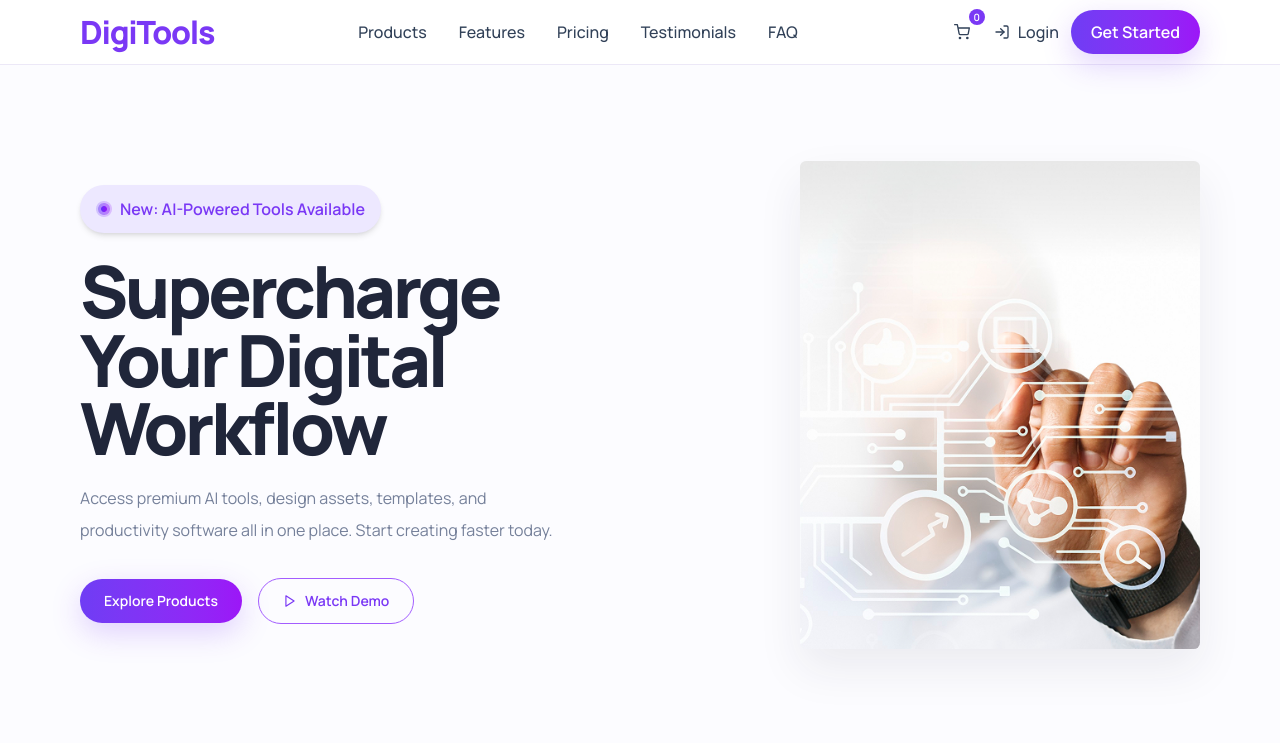
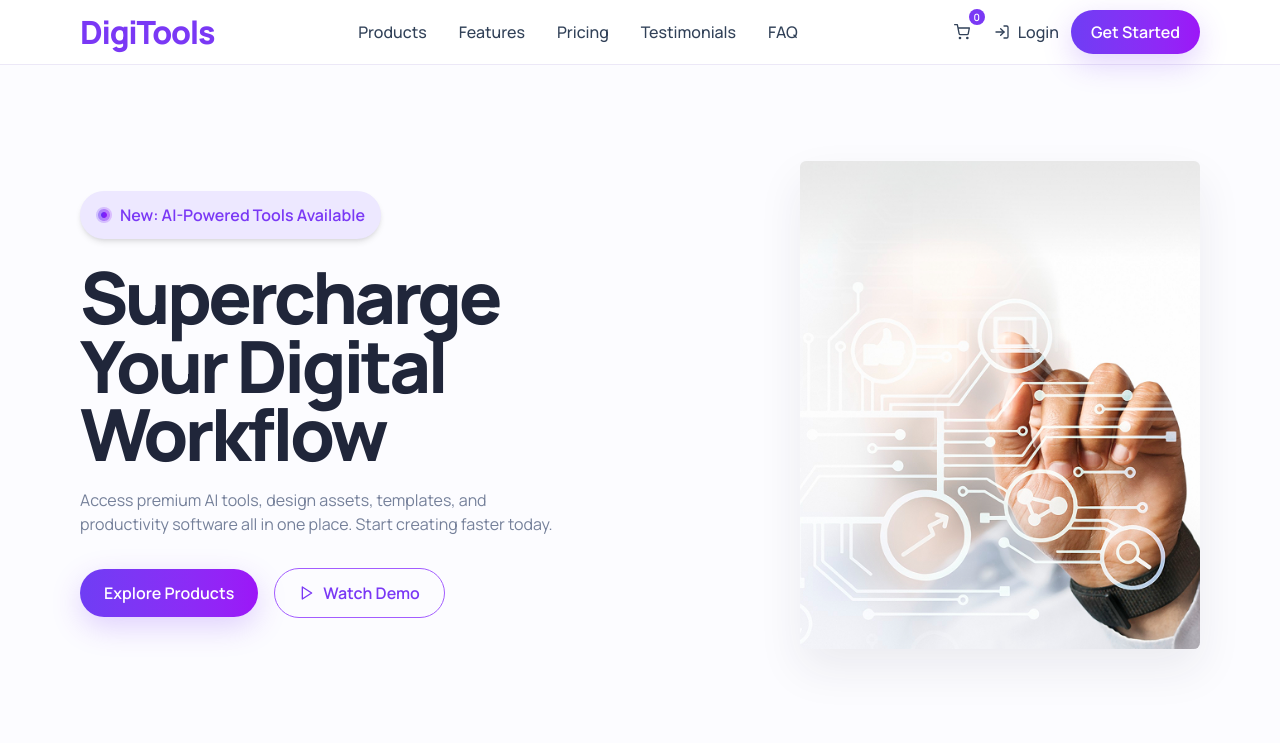
Before and after one commit to itzSumma/DigiTools, a React (Vite) app: page / in a window 1280 px wide. Shown: the top 743 px of the page. Built offline with nearby package versions, Linux system fonts and the light colour scheme.

Commit message:
applied all button on hover effect

```diff
--- a/src/assets/Components/Banner.jsx
+++ b/src/assets/Components/Banner.jsx
@@ -15,22 +15,22 @@ const Banner = ({ heroAssets }) => {
         <h1 className="mt-6 text-[2.6rem] font-extrabold leading-[0.95] tracking-[-0.05em] text-[#20263a] md:text-[4.5rem]">
           Supercharge Your Digital Workflow
         </h1>
-        <p className="mt-5 max-w-[31rem] text-base leading-8 text-[#75809a]">
+        <p className="mt-5 max-w-[31rem] text-md leading-8 text-[#75809a]">
           Access premium AI tools, design assets, templates, and productivity
           software all in one place. Start creating faster today.
         </p>
         <div className="mt-8 flex flex-wrap items-center gap-4">
           <a
             href="#products"
-            className="inline-flex items-center rounded-full bg-gradient-to-r from-[#6f3df4] to-[#9c16f7] px-6 py-3 text-sm font-semibold text-white shadow-[0_10px_30px_rgba(122,56,245,0.22)]"
+            className="inline-flex items-center rounded-full bg-gradient-to-r from-[#6f3df4] to-[#9c16f7] px-6 py-3 text-md font-semibold text-white shadow-[0_10px_30px_rgba(122,56,245,0.22)] transition hover:translate-y-[-1px]"
           >
             Explore Products
           </a>
           <button
             type="button"
-            className="inline-flex items-center gap-2 rounded-full border border-[#a35dff] px-6 py-3 text-sm font-semibold text-[#7a38f5]"
+            className="inline-flex items-center gap-2 rounded-full border border-[#a35dff] px-6 py-3 text-md font-semibold text-[#7a38f5] transition hover:translate-y-[-1px]"
           >
-            <FiPlay className="text-sm" />
+            <FiPlay className="text-md" />
             Watch Demo
           </button>
         </div>
--- a/src/assets/Components/Navbar.jsx
+++ b/src/assets/Components/Navbar.jsx
@@ -32,12 +32,12 @@ const Navbar = ({ cartCount, onOpenCart }) => {
             href="#footer"
             className="hidden items-center gap-2 text-md font-medium text-slate-700 transition hover:text-[#7a38f5] md:inline-flex"
           >
-            <FiLogIn className="text-base" />
+            <FiLogIn className="text-md" />
             Login
           </a>
           <a
             href="#products"
-            className="hidden rounded-full bg-gradient-to-r from-[#6f3df4] to-[#9c16f7] px-5 py-2.5 text-base font-semibold text-white shadow-[0_10px_30px_rgba(122,56,245,0.22)] transition hover:translate-y-[-1px] md:inline-flex"
+            className="hidden rounded-full bg-linear-to-r from-[#6f3df4] to-[#9c16f7] px-5 py-2.5 text-md font-semibold text-white shadow-[0_10px_30px_rgba(122,56,245,0.22)] transition hover:translate-y-[-1px] md:inline-flex"
           >
             Get Started
           </a>
--- a/src/assets/Components/uiStyles.js
+++ b/src/assets/Components/uiStyles.js
@@ -11,10 +11,10 @@ export const surfaceCard =
   'rounded-[1.25rem] border border-[#ece8f7] bg-white shadow-[0_10px_24px_rgba(28,30,53,0.04)]'
 
 export const primaryButton =
-  'inline-flex items-center justify-center rounded-full bg-gradient-to-r from-[#6f3df4] to-[#9c16f7] px-5 py-3 text-sm font-semibold text-white shadow-[0_10px_30px_rgba(122,56,245,0.18)]'
+  'inline-flex items-center justify-center rounded-full bg-gradient-to-r from-[#6f3df4] to-[#9c16f7] px-5 py-3 text-sm font-semibold text-white shadow-[0_10px_30px_rgba(122,56,245,0.18)] transition hover:translate-y-[-1px]'
 
 export const secondaryButton =
-  'inline-flex items-center justify-center rounded-full border border-white/70 px-6 py-3 text-sm font-semibold text-white'
+  'inline-flex items-center justify-center rounded-full border border-white/70 px-6 py-3 text-sm font-semibold text-white transition hover:translate-y-[-1px]'
 
 export const pillToggleWrap =
   'inline-flex rounded-full border border-[#ece8f7] bg-white p-1 shadow-sm'
--- a/src/index.css
+++ b/src/index.css
@@ -21,3 +21,8 @@ a {
 * {
   box-sizing: border-box;
 }
+
+.text-md {
+  font-size: 1rem;
+  line-height: 1.5rem;
+}
```
